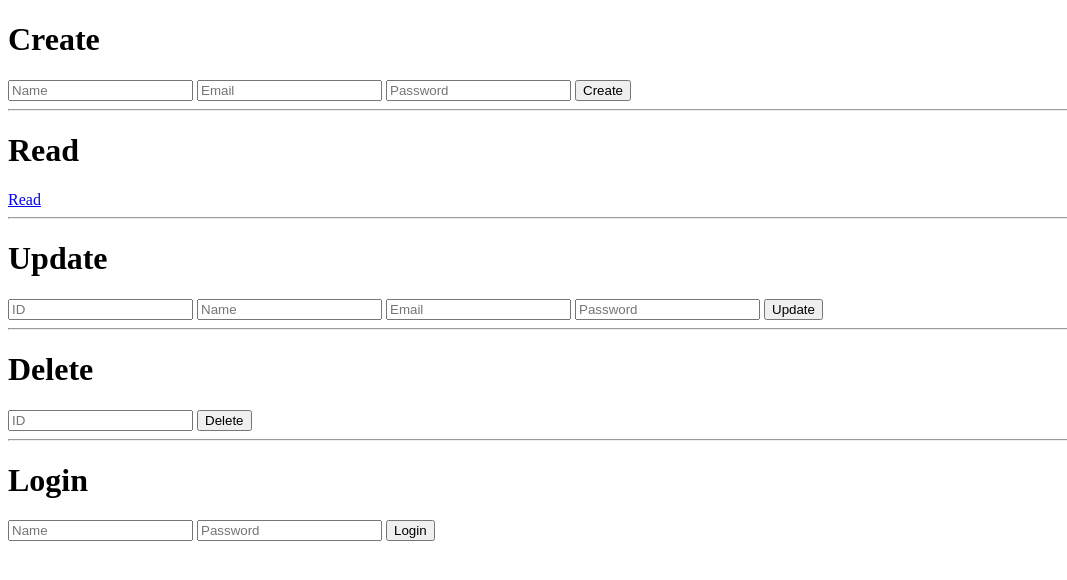
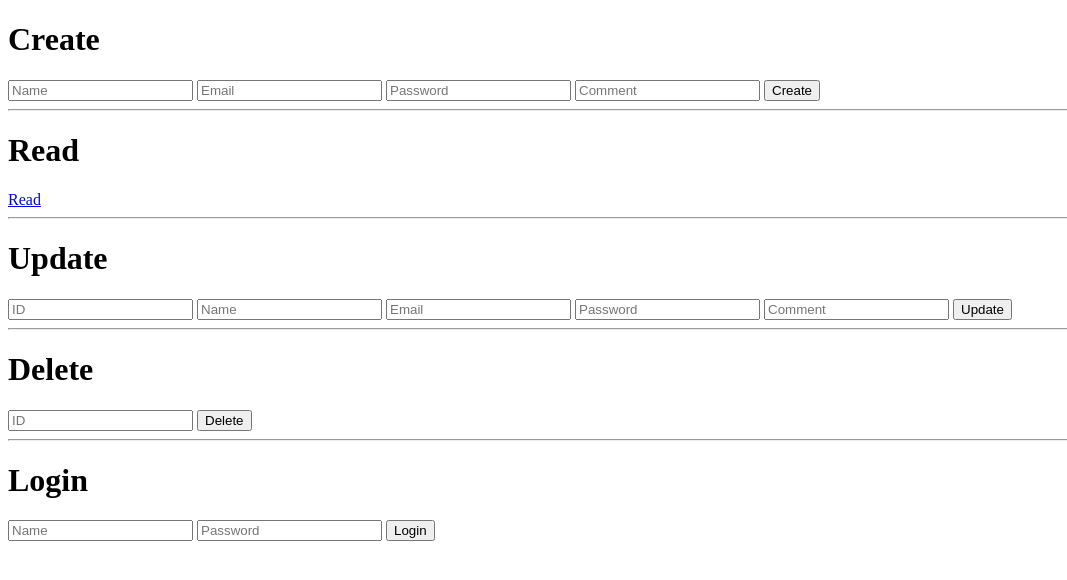
Before and after one commit to Somatic1n/Web-Dev-Class, a plain HTML site: page Examples/Crud/index.html in a window 1280 px wide. Shown: the whole page, without its empty margins (0-1067 px from the left). Drawn offline with Linux system fonts and the light colour scheme.

Commit message:
stuff pt.2

```diff
--- a/Examples/Crud/index.html
+++ b/Examples/Crud/index.html
@@ -11,6 +11,7 @@
         <input type="text" name="username" placeholder="Name">
         <input type="email" name="email" placeholder="Email">
         <input type="password" name="password" placeholder="Password">
+        <input type="comment" name="comment" placeholder="Comment">
         <input type="submit" value="Create">
     </form>
     <hr>
@@ -23,6 +24,7 @@
         <input type="text" name="username" placeholder="Name">
         <input type="email" name="email" placeholder="Email">
         <input type="password" name="password" placeholder="Password">
+        <input type="comment" name="comment" placeholder="Comment">
         <input type="submit" value="Update">
     </form>
     <hr>
```
